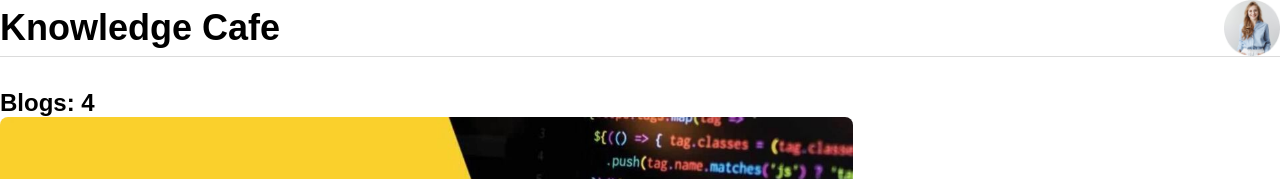
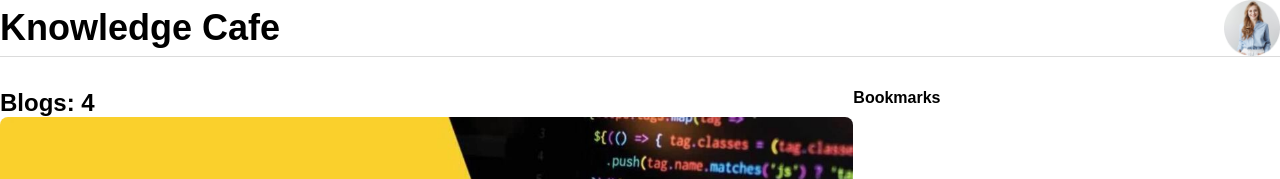
Before and after one commit to Shohanojjaman/knowledge-cafe, a React (Vite) app: page / in a window 1280 px wide. Shown: the top 179 px of the page. Built offline with nearby package versions, Linux system fonts and the light colour scheme.

Commit message:
Added Bookmarks components.

```diff
--- a/src/App.jsx
+++ b/src/App.jsx
@@ -1,4 +1,5 @@
 import Blogs from './components/Blog/Blogs';
+import Bookmarks from './components/Bookmark/Bookmarks';
 import Header from './components/Header';
 import './index.css';
 
@@ -8,7 +9,7 @@ function App() {
       <Header></Header>
       <main className="container mx-auto max-sm:px-5 flex">
         <Blogs></Blogs>
-        <div className="w-1/3"></div>
+        <Bookmarks ></Bookmarks>
       </main>
     </>
   );
--- /dev/null
+++ b/src/components/Bookmark/Bookmarks.jsx
@@ -0,0 +1,13 @@
+import PropTypes from 'prop-types';
+
+const Bookmarks = () => {
+    return (<div className="w-1/3">
+        <h4>Bookmarks</h4>
+    </div>)
+};
+
+Bookmarks.propTypes = {
+
+};
+
+export default Bookmarks;
```
